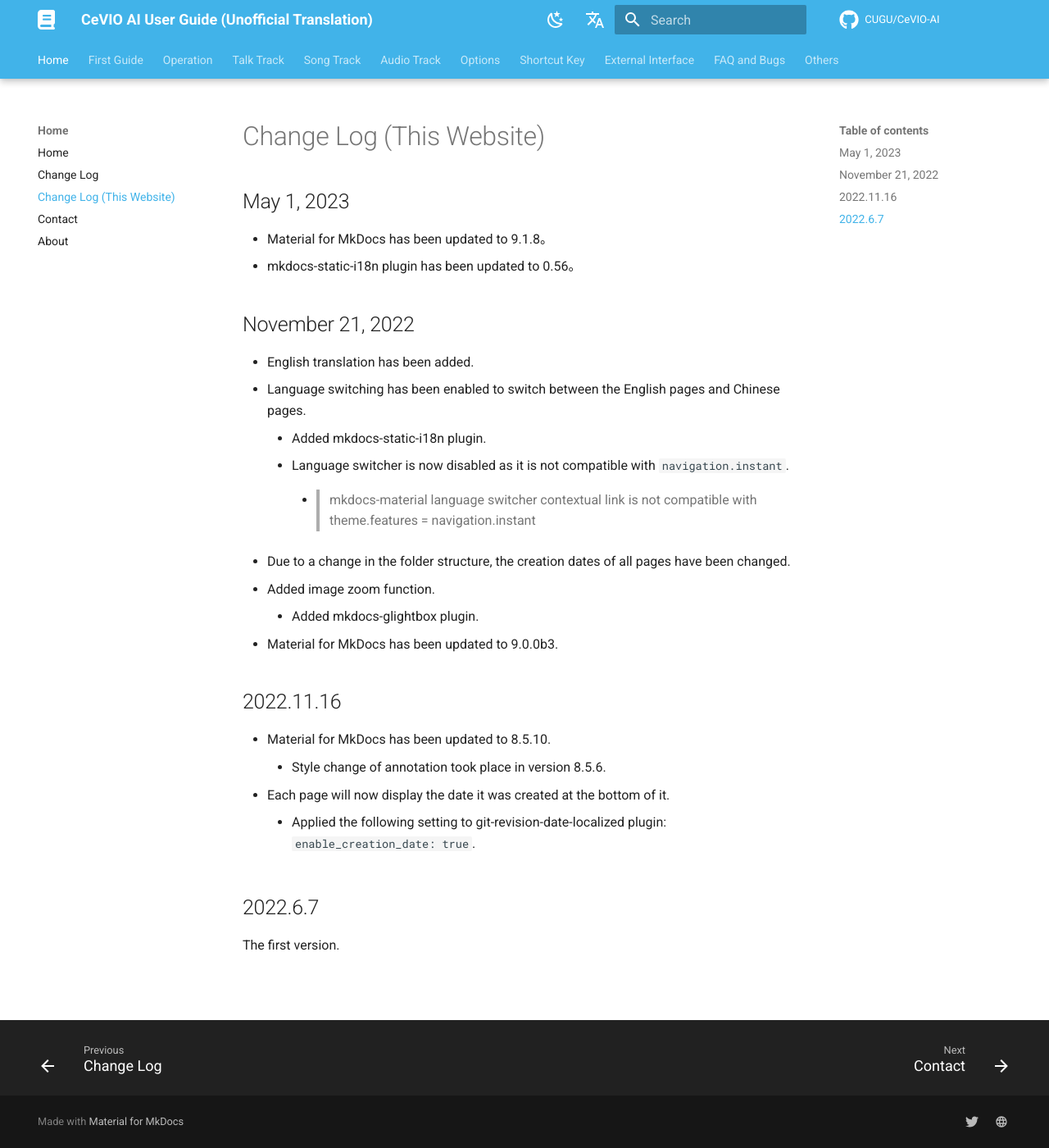
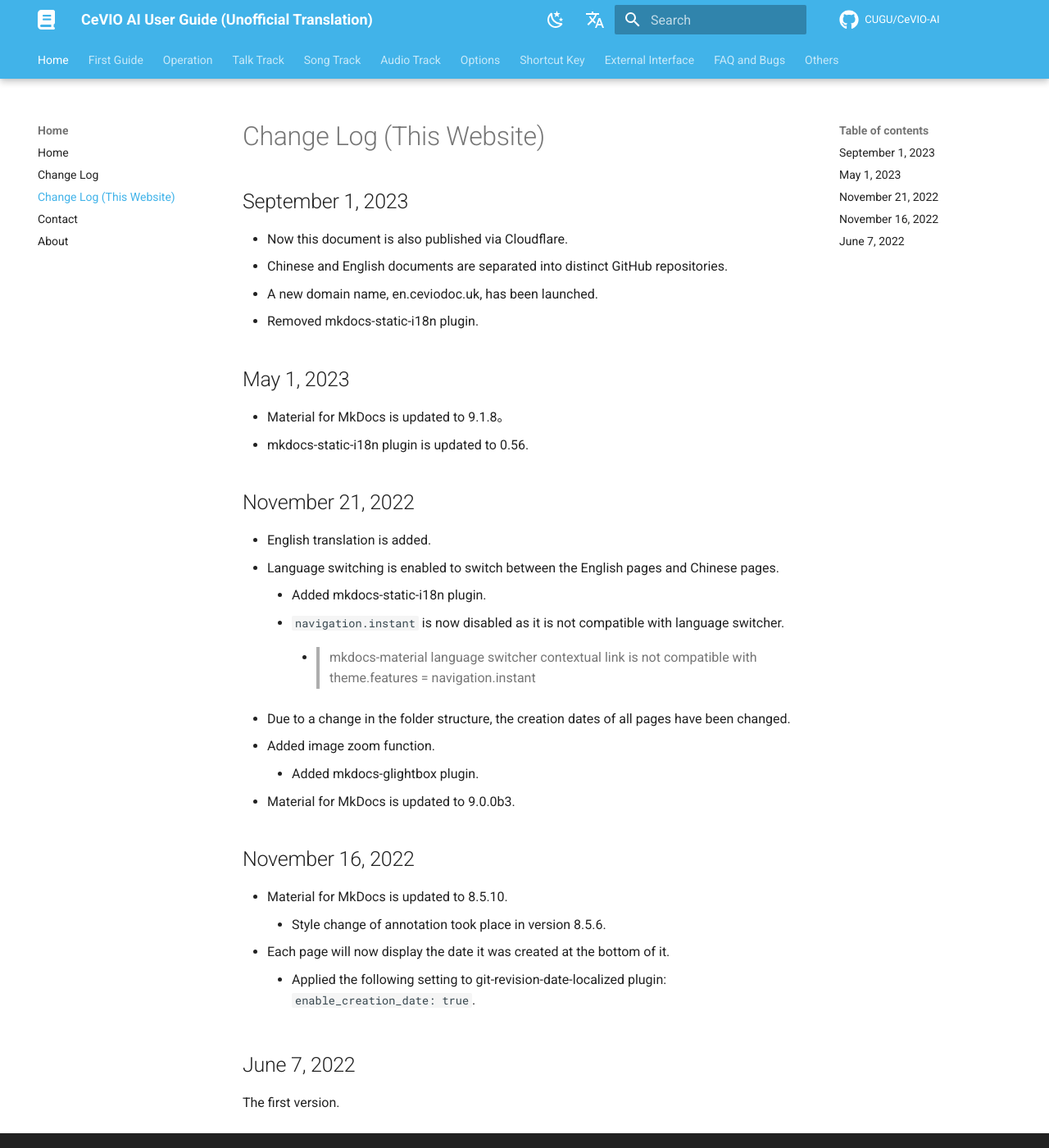
Before and after one commit to CeVIO-User-Guide-Unofficial/cevio-ai-en, an MkDocs documentation site: the page built from docs/intro/change-log_website.md, in a window 1280 px wide and 1400 px high. Shown: the whole window at 82% size. Built offline with MkDocs 1.6.1 and Material for MkDocs 9.7.7, drawn with Linux system fonts in a browser that asks for light colours; comment, search, counter and statistics services are not loaded.

Commit message:
Improve translation quality (#2)
* fix(system_requirements): expression

* fix(change-log_website): expression

* add(change-log_website): 2023.9.1

* fix(change-log_website): Chinese full stop

```diff
--- a/docs/intro/change-log_website.md
+++ b/docs/intro/change-log_website.md
@@ -6,32 +6,37 @@ category: Change Log
 layout: post
 ---
 
+## September 1, 2023
+
+- Now this document is also published via Cloudflare.
+- Chinese and English documents are separated into distinct GitHub repositories.
+- A new domain name, en.ceviodoc.uk, has been launched.
+- Removed mkdocs-static-i18n plugin.
+
 ## May 1, 2023
 
-- Material for MkDocs has been updated to 9.1.8。
-- mkdocs-static-i18n plugin has been updated to 0.56。
-<!-- - As the bug in mkdocs-static-i18n has been fixed, the document structure has been changed back to version June 7th 2022.
-    - > [Is folder based docs structure incompatible with static navigation? #168](https://github.com/ultrabug/mkdocs-static-i18n/issues/168) -->
+- Material for MkDocs is updated to 9.1.8。
+- mkdocs-static-i18n plugin is updated to 0.56.
 
 ## November 21, 2022
 
-- English translation has been added.
-- Language switching has been enabled to switch between the English pages and Chinese pages.
+- English translation is added.
+- Language switching is enabled to switch between the English pages and Chinese pages.
     - Added mkdocs-static-i18n plugin.
-    - Language switcher is now disabled as it is not compatible with `navigation.instant`.
+    - `navigation.instant` is now disabled as it is not compatible with language switcher.
         - > mkdocs-material language switcher contextual link is not compatible with theme.features = navigation.instant
 - Due to a change in the folder structure, the creation dates of all pages have been changed.
 - Added image zoom function.
     - Added mkdocs-glightbox plugin.
-- Material for MkDocs has been updated to 9.0.0b3.
+- Material for MkDocs is updated to 9.0.0b3.
 
-## 2022.11.16
+## November 16, 2022
 
-- Material for MkDocs has been updated to 8.5.10.
+- Material for MkDocs is updated to 8.5.10.
     - Style change of annotation took place in version 8.5.6.
 - Each page will now display the date it was created at the bottom of it.
     - Applied the following setting to git-revision-date-localized plugin: `enable_creation_date: true`.
 
-## 2022.6.7
+## June 7, 2022
 
 The first version.
```
Also changed, not shown: docs/firstguide/system_requirements.md (+1 -1 lines), docs/firstguide/install.md (line endings or trailing spaces).
